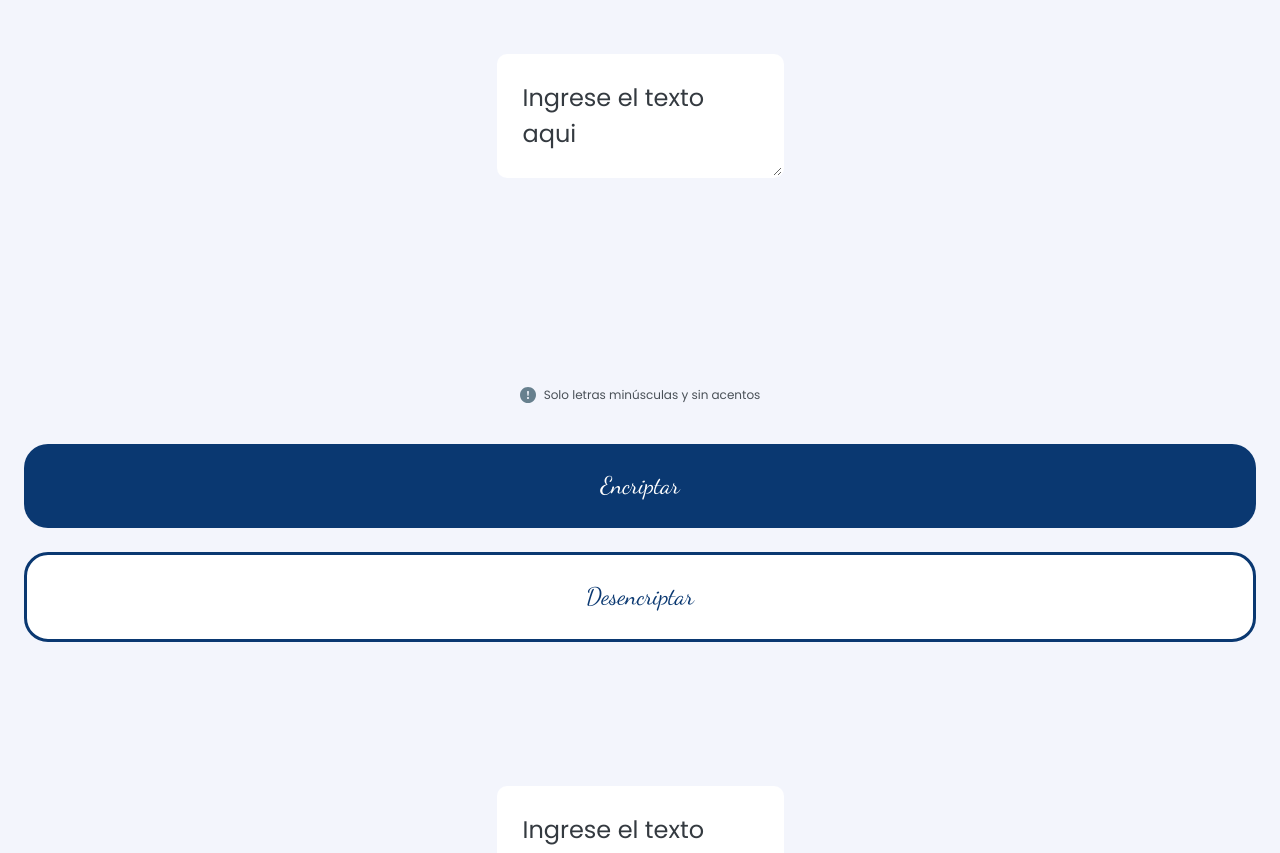
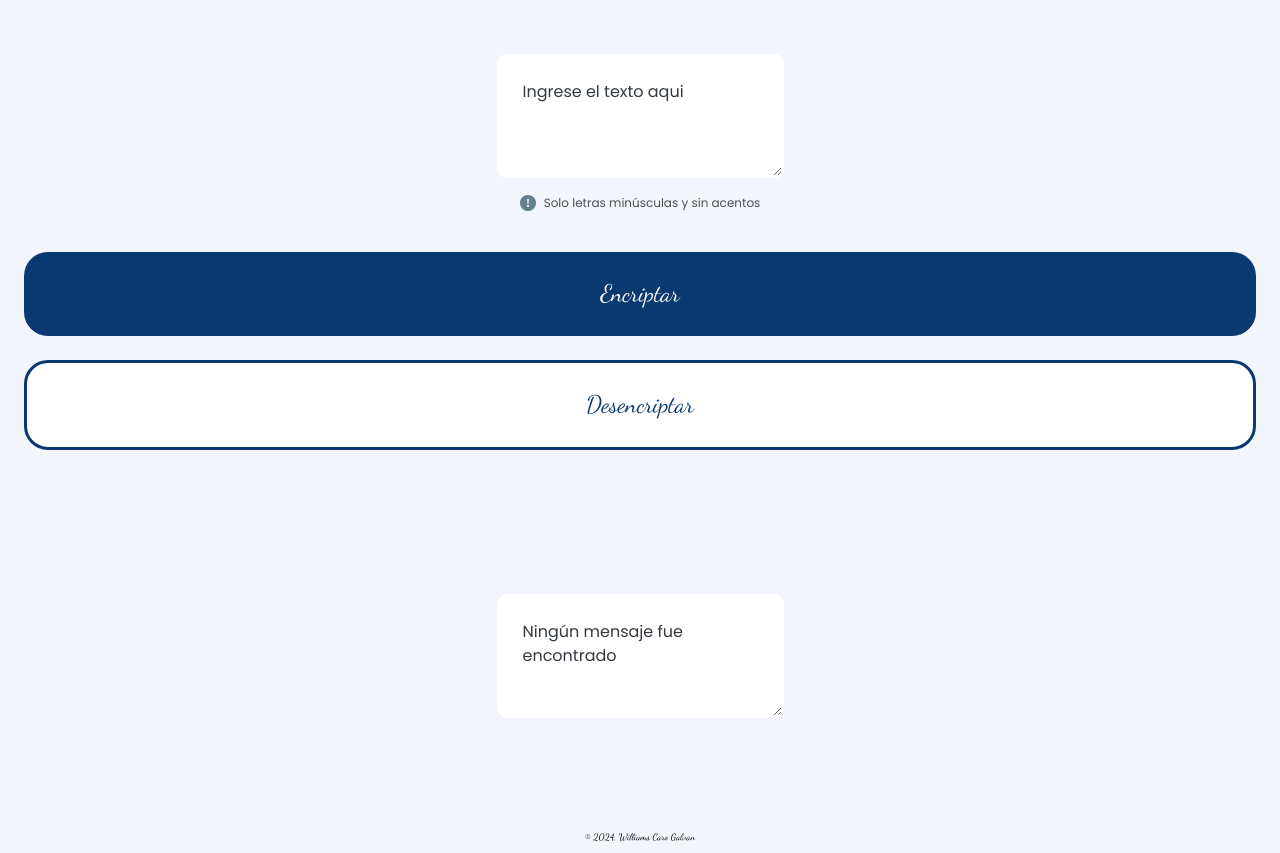
Before and after one commit to williamscarog/encrypter, a plain HTML site: page index.html in a window 1280 px wide. Shown: the part 98-951 px from the top of the page. Drawn offline with Linux system fonts and the light colour scheme.

Commit message:
Agredado comentarios & agregando retoques

```diff
--- a/css/style.css
+++ b/css/style.css
@@ -1,3 +1,9 @@
+/*TODO ya hemos practicamente completado el diseño para movil de nuestra app para cifrar texto
+Aún faltán algunos detalles pero está casi completada al 100%
+1- en la parte del textarea me gustaria diferenciar ambos y que el segundo text area ofrezca un hover cuando no exita texto que diga "Ingresa el texto que desees encriptar o desencriptar."
+
+Luego sería hacerlo responsive y por último que sea funcional*/
+
 @import url('https://fonts.googleapis.com/css2?family=Dancing+Script:wght@400..700&family=Poppins:wght@100;200;300;400;500;600;700;800;900&display=swap');
 
 :root {
@@ -36,11 +42,13 @@ header {
 .arialText::placeholder{
   color: var(--gray-500);
   font-family: var(--fonttitle);
+  font-size: 1rem;
 }
 
 .arialText:focus::placeholder{
   color: var(--blue);
   font-family: var(--fontbody);
+  font-size: 1.5rem;
 }
 
 
@@ -61,7 +69,7 @@ main{
   align-items: center;
   gap: 0.5rem;
   justify-content: flex-start;
-  margin-top: 13rem;
+  margin-top: 1rem;
 }
 
 .info-text{
@@ -124,9 +132,9 @@ main{
 
 
 footer {
-  background-color: pink;
   border-radius: 0.1rem;
   text-align: center;
   font-size: 0.6rem;
   margin-top: 7rem;
+  font-family: var(--fontbody);
 }
--- a/index.html
+++ b/index.html
@@ -27,7 +27,7 @@
         <a class="encrypt-btn" href="#">Encriptar</a>
         <a class="uncrypt-btn" href="#">Desencriptar</a>
       </div>
-      <textarea class="arialText" placeholder="Ingrese el texto aqui"></textarea>
+      <textarea class="arialText" placeholder="Ningún mensaje fue encontrado"></textarea>
     </main>
 
     <footer>
```
